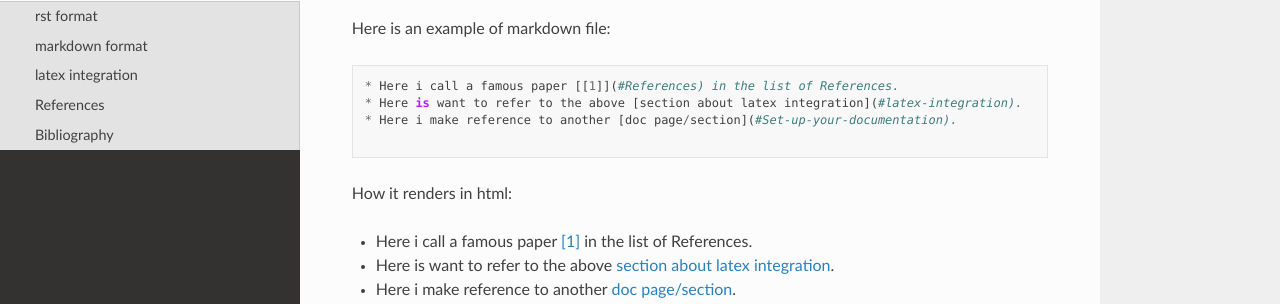
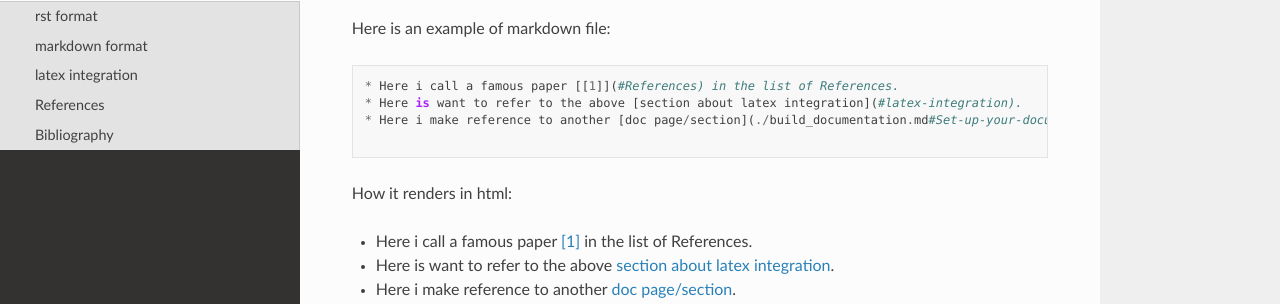
Before and after one commit to sasip-climate/my-doc-online, a Sphinx documentation site: the page built from source/formatting-tips.md, in a window 1280 px wide and 900 px high, scrolled down 750 px. Shown: the part 256-560 px from the top of the window. Built offline with Sphinx 7.4.7 and the Read the Docs theme 2.0.0, drawn with Linux system fonts in a browser that asks for light colours; some of the changed lines change nothing that is shown.

Commit message:
Update formatting-tips.md

````diff
--- a/source/formatting-tips.md
+++ b/source/formatting-tips.md
@@ -43,7 +43,7 @@
 ```
 * Here i call a famous paper [[1]](#References) in the list of References.
 * Here is want to refer to the above [section about latex integration](#latex-integration).
-* Here i make reference to another [doc page/section](#Set-up-your-documentation).
+* Here i make reference to another [doc page/section](./build_documentation.md#Set-up-your-documentation).
 
 ```
 
````
